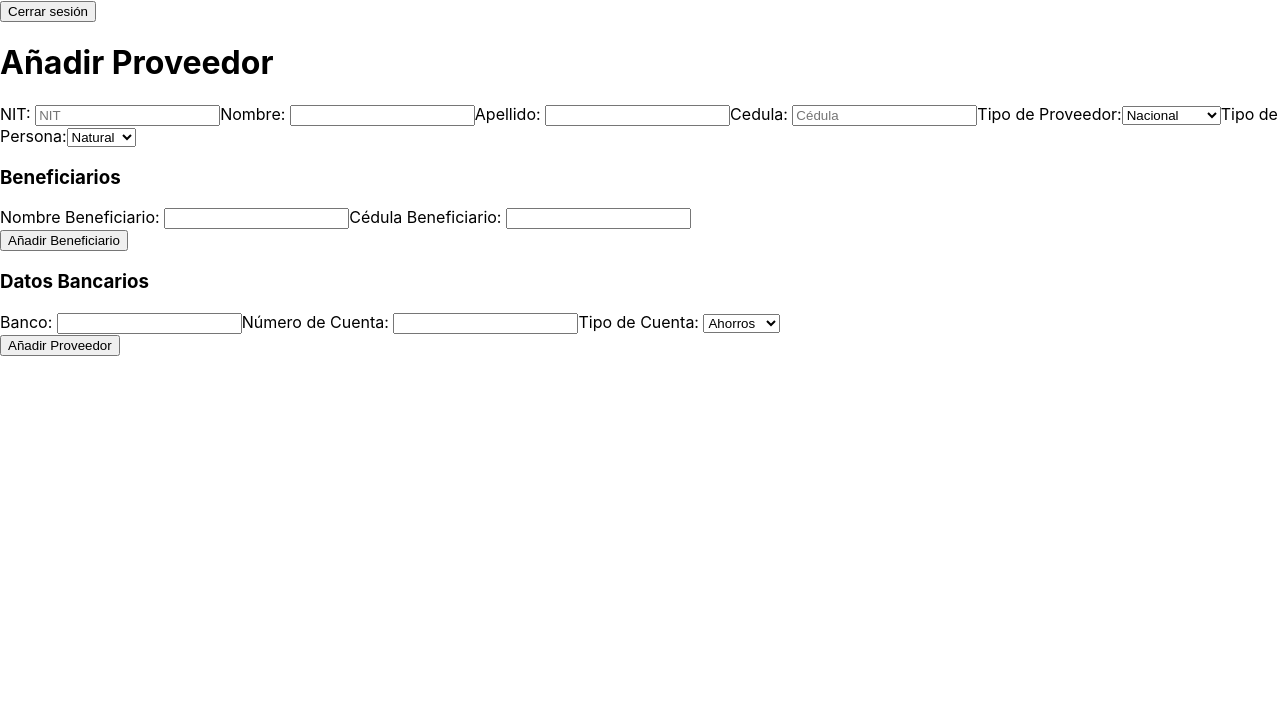
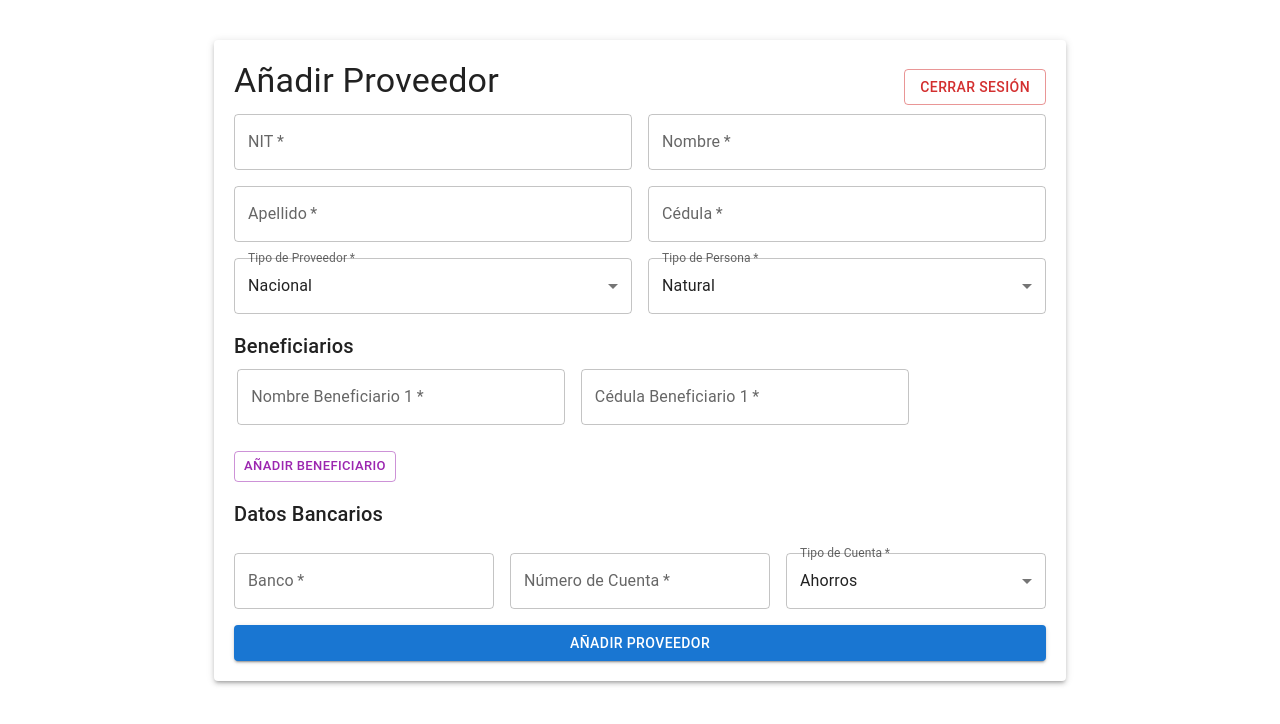
Before and after one commit to Gabenx/crud_marval, a React (Create React App) app in the folder frontend/: page /add-proveedor in a window 1280 px wide. Shown: the top 724 px of the page. Built offline with nearby package versions, Linux system fonts and the light colour scheme; sample sign-in values are in the browser's storage.

Commit message:
Añadido diseño para página de proveedores y de añadir proveedores

```diff
--- a/frontend/src/App.js
+++ b/frontend/src/App.js
@@ -49,11 +49,6 @@ function App() {
 
   return (
     <Router>
-      {authToken && (
-          <button onClick={handleLogout}>
-            Cerrar sesión
-          </button>
-        )}
       <Routes>
         {/* Ruta de login */}
         <Route
--- a/frontend/src/components/AddProveedor.js
+++ b/frontend/src/components/AddProveedor.js
@@ -1,8 +1,9 @@
 import React, { useState } from 'react';
+import { Container, TextField, Button, Typography, Paper, Grid, Select, MenuItem, InputLabel, FormControl, Box } from '@mui/material';
 import axios from 'axios';
 import { handleBeneficiarioChange, handleChange, handleDatosBancariosChange, handleAddBeneficiario, validarCampos, handleDeleteBeneficiario } from '../utils/proveedorUtils';
 
-const AddProveedor = () => {
+const AddProveedor = ({ handleLogout }) => {
   const [proveedor, setProveedor] = useState({
     nit: '',
     nombre: '',
@@ -17,7 +18,6 @@ const AddProveedor = () => {
   const [message, setMessage] = useState('');
 
   const handleSubmit = async (e) => {
-
     // Verifica si todos los campos requeridos están llenos
     if (!validarCampos(proveedor)) {
       alert("Todos los campos deben ser completados");
@@ -27,90 +27,207 @@ const AddProveedor = () => {
     try {
       await axios.post('/proveedor', proveedor);
       setMessage('Proveedor añadido exitosamente');
-      setError('')
+      setError('');
     } catch (error) {
       setError('Error al añadir el proveedor');
-      setMessage('')
+      setMessage('');
     }
   };
 
   return (
-    <div>
-      <h1>Añadir Proveedor</h1>
+    <Container maxWidth="md" sx={{ marginTop: '40px' }}>
+      <Paper elevation={3} sx={{ padding: '20px' }}>
+        <Box sx={{ display: 'flex', justifyContent: 'space-between', alignItems: 'center' }}>
+          <Typography variant="h4" gutterBottom>
+            Añadir Proveedor
+          </Typography>
+          <Button variant="outlined" color="error" onClick={handleLogout}>
+            Cerrar Sesión
+          </Button>
+        </Box>
+
+        {error && (
+          <Typography color="error" sx={{ marginBottom: '20px' }}>
+            {error}
+          </Typography>
+        )}
+        {message && (
+          <Typography color="primary" sx={{ marginBottom: '20px' }}>
+            {message}
+          </Typography>
+        )}
         <form onSubmit={handleSubmit}>
-        <label>NIT: </label>
-        <input type="text" name="nit" placeholder="NIT" value={proveedor.nit} onChange={(e) => handleChange(e, setProveedor)} />
-        <label>Nombre: </label>
-        <input type="text" name="nombre" value={proveedor.nombre} onChange={(e) => handleChange(e, setProveedor)} />
-        <label>Apellido: </label>
-        <input type="text" name="apellido" value={proveedor.apellido} onChange={(e) => handleChange(e, setProveedor)} />
-        <label>Cedula: </label>
-        <input type="text" name="cedula" placeholder="Cédula" value={proveedor.cedula} onChange={(e) => handleChange(e, setProveedor)} />
+          <Grid container spacing={2}>
+            <Grid item xs={12} sm={6}>
+              <TextField
+                label="NIT"
+                name="nit"
+                value={proveedor.nit}
+                onChange={(e) => handleChange(e, setProveedor)}
+                fullWidth
+                required
+              />
+            </Grid>
+            <Grid item xs={12} sm={6}>
+              <TextField
+                label="Nombre"
+                name="nombre"
+                value={proveedor.nombre}
+                onChange={(e) => handleChange(e, setProveedor)}
+                fullWidth
+                required
+              />
+            </Grid>
+            <Grid item xs={12} sm={6}>
+              <TextField
+                label="Apellido"
+                name="apellido"
+                value={proveedor.apellido}
+                onChange={(e) => handleChange(e, setProveedor)}
+                fullWidth
+                required
+              />
+            </Grid>
+            <Grid item xs={12} sm={6}>
+              <TextField
+                label="Cédula"
+                name="cedula"
+                value={proveedor.cedula}
+                onChange={(e) => handleChange(e, setProveedor)}
+                fullWidth
+                required
+              />
+            </Grid>
 
-        {/* Tipo de Proveedor (Lista de opciones) */}
-        <label>Tipo de Proveedor:</label>
-        <select name="tipo_proveedor" value={proveedor.tipo_proveedor} onChange={(e) => handleChange(e, setProveedor)}>
-          <option value="Nacional">Nacional</option>
-          <option value="Internacional">Internacional</option>
-        </select>
+            {/* Tipo de Proveedor */}
+            <Grid item xs={12} sm={6}>
+              <FormControl fullWidth required>
+                <InputLabel>Tipo de Proveedor</InputLabel>
+                <Select
+                  name="tipo_proveedor"
+                  value={proveedor.tipo_proveedor}
+                  onChange={(e) => handleChange(e, setProveedor)}
+                >
+                  <MenuItem value="Nacional">Nacional</MenuItem>
+                  <MenuItem value="Internacional">Internacional</MenuItem>
+                </Select>
+              </FormControl>
+            </Grid>
 
-        {/* Tipo de Persona (Lista de opciones) */}
-        <label>Tipo de Persona:</label>
-        <select name="tipo_persona" value={proveedor.tipo_persona} onChange={(e) => handleChange(e, setProveedor)}>
-          <option value="Natural">Natural</option>
-          <option value="Jurídica">Jurídica</option>
-        </select>
+            {/* Tipo de Persona */}
+            <Grid item xs={12} sm={6}>
+              <FormControl fullWidth required>
+                <InputLabel>Tipo de Persona</InputLabel>
+                <Select
+                  name="tipo_persona"
+                  value={proveedor.tipo_persona}
+                  onChange={(e) => handleChange(e, setProveedor)}
+                >
+                  <MenuItem value="Natural">Natural</MenuItem>
+                  <MenuItem value="Jurídica">Jurídica</MenuItem>
+                </Select>
+              </FormControl>
+            </Grid>
 
-        {/* Beneficiarios (Lista de objetos) */}
-        <h3>Beneficiarios</h3>
-        {proveedor.beneficiarios && proveedor.beneficiarios.map((beneficiario, index) => (
-          <div key={index}>
-            <label>Nombre Beneficiario: </label>
-            <input
-              type="text"
+            {/* Beneficiarios */}
+            <Grid item xs={12}>
+              <Typography variant="h6" gutterBottom>
+                Beneficiarios
+              </Typography>
+            </Grid>
+            {proveedor.beneficiarios.map((beneficiario, index) => (
+              <Grid container spacing={2} key={index} sx={{ marginBottom: '10px', ml:0.4 }}>
+                <Grid item xs={12} sm={5}>
+                  <TextField
+                    label={`Nombre Beneficiario ${index + 1}`}
                     value={beneficiario.nombre}
                     onChange={(e) => handleBeneficiarioChange(index, 'nombre', e.target.value, proveedor.beneficiarios, setProveedor)}
+                    fullWidth
+                    required
                   />
-            <label>Cédula Beneficiario: </label>
-            <input
-              type="text"
+                </Grid>
+                <Grid item xs={12} sm={5}>
+                  <TextField
+                    label={`Cédula Beneficiario ${index + 1}`}
                     value={beneficiario.cedula}
                     onChange={(e) => handleBeneficiarioChange(index, 'cedula', e.target.value, proveedor.beneficiarios, setProveedor)}
+                    fullWidth
+                    required
                   />
+                </Grid>
+                <Grid item xs={12} sm={2}>
                   {proveedor.beneficiarios.length > 1 && (
-              <button type="button" onClick={() => handleDeleteBeneficiario(setProveedor, proveedor, index)}>Eliminar Beneficiario</button>
+                    <Button
+                      variant="outlined"
+                      color="error"
+                      onClick={() => handleDeleteBeneficiario(setProveedor, proveedor, index)}
+                      fullWidth
+                    >
+                      Eliminar
+                    </Button>
                   )}
-          </div>
+                </Grid>
+              </Grid>
+            ))}
+            <Grid item xs={12}>
+              <Button
+                variant="outlined"
+                color="secondary"
+                onClick={() => handleAddBeneficiario(setProveedor, proveedor)}
+                size="small"
+              >
+                Añadir Beneficiario
+              </Button>
+            </Grid>
 
-        ))}
-        <button type="button" onClick={() => handleAddBeneficiario(setProveedor, proveedor)}>Añadir Beneficiario</button>
-
-        {/* Datos Bancarios (Objeto JSON) */}
-        <h3>Datos Bancarios</h3>
-        {proveedor.datos_bancarios && (
-          <div>
-            <label>Banco: </label>
-            <input
-              type="text"
+            {/* Datos Bancarios */}
+            <Grid item xs={12}>
+              <Typography variant="h6" gutterBottom>
+                Datos Bancarios
+              </Typography>
+            </Grid>
+            <Grid item xs={12} sm={4}>
+              <TextField
+                label="Banco"
                 value={proveedor.datos_bancarios.banco}
                 onChange={(e) => handleDatosBancariosChange('banco', e.target.value, setProveedor)}
+                fullWidth
+                required
               />
-            <label>Número de Cuenta: </label>
-            <input
-              type="text"
+            </Grid>
+            <Grid item xs={12} sm={4}>
+              <TextField
+                label="Número de Cuenta"
                 value={proveedor.datos_bancarios.cuenta}
                 onChange={(e) => handleDatosBancariosChange('cuenta', e.target.value, setProveedor)}
+                fullWidth
+                required
               />
-            <label>Tipo de Cuenta: </label>
-            <select name="tipo_cuenta" value={proveedor.datos_bancarios.tipo_cuenta} onChange={(e) => handleDatosBancariosChange('tipo_cuenta', e.target.value, setProveedor)}>
-              <option value="Ahorros">Ahorros</option>
-              <option value="Corriente">Corriente</option>
-            </select>
-          </div>
-        )}
-        <button type="submit">Añadir Proveedor</button>
+            </Grid>
+            <Grid item xs={12} sm={4}>
+              <FormControl fullWidth required>
+                <InputLabel>Tipo de Cuenta</InputLabel>
+                <Select
+                  name="tipo_cuenta"
+                  value={proveedor.datos_bancarios.tipo_cuenta}
+                  onChange={(e) => handleDatosBancariosChange('tipo_cuenta', e.target.value, setProveedor)}
+                >
+                  <MenuItem value="Ahorros">Ahorros</MenuItem>
+                  <MenuItem value="Corriente">Corriente</MenuItem>
+                </Select>
+              </FormControl>
+            </Grid>
+
+            {/* Botón para añadir proveedor */}
+            <Grid item xs={12}>
+              <Button type="submit" variant="contained" color="primary" fullWidth>
+                Añadir Proveedor
+              </Button>
+            </Grid>
+          </Grid>
         </form>
-    </div>
+      </Paper>
+    </Container>
   );
 };
 
--- a/frontend/src/components/Proveedores.js
+++ b/frontend/src/components/Proveedores.js
@@ -1,21 +1,108 @@
-import React from 'react';
-import { useNavigate } from 'react-router-dom';
+import React, { useState, useEffect } from 'react';
+import { Container, Paper, Typography, Button, Table, TableBody, TableCell, TableContainer, TableHead, TableRow, Box } from '@mui/material';
+import axios from 'axios';
 
-const Proveedores = () => {
-  const navigate = useNavigate();
+const Proveedores = ({ authToken, handleLogout }) => {
+  const [proveedores, setProveedores] = useState([]);
+  const [error, setError] = useState('');
+
+  useEffect(() => {
+    const fetchProveedores = async () => {
+      try {
+        const response = await axios.get('/proveedores', {
+          headers: {
+            Authorization: `Bearer ${authToken}`,
+          },
+        });
+        setProveedores(response.data);
+      } catch (error) {
+        setError('Error al cargar los proveedores');
+      }
+    };
+
+    fetchProveedores();
+  }, [authToken]);
 
   return (
-    <div>
-      <h1>Gestión de Proveedores</h1>
+    <Container maxWidth="lg" sx={{ marginTop: '40px' }}>
+      <Paper elevation={3} sx={{ padding: '20px' }}>
+        <Box display="flex" justifyContent="space-between" alignItems="center" mb={2}>
+          <Typography variant="h4" gutterBottom>
+            Lista de Proveedores
+          </Typography>
+          <Button variant="outlined" color="error" onClick={handleLogout}>
+            Cerrar Sesión
+          </Button>
+        </Box>
 
-      <button onClick={() => navigate('/add-proveedor')}>
-        Añadir Proveedor
-      </button>
+        {error && (
+          <Typography color="error" sx={{ marginBottom: '20px' }}>
+            {error}
+          </Typography>
+        )}
 
-      <button onClick={() => navigate('/view-proveedor')}>
-        Ver, Modificar o Eliminar Proveedor
-      </button>
-    </div>
+        <TableContainer component={Paper}>
+          <Table>
+            <TableHead>
+              <TableRow>
+                <TableCell>NIT</TableCell>
+                <TableCell>Nombre</TableCell>
+                <TableCell>Apellido</TableCell>
+                <TableCell>Cédula</TableCell>
+                <TableCell>Tipo de Proveedor</TableCell>
+                <TableCell>Tipo de Persona</TableCell>
+                <TableCell>Acciones</TableCell>
+              </TableRow>
+            </TableHead>
+            <TableBody>
+              {proveedores.map((proveedor) => (
+                <TableRow key={proveedor.nit}>
+                  <TableCell>{proveedor.nit}</TableCell>
+                  <TableCell>{proveedor.nombre}</TableCell>
+                  <TableCell>{proveedor.apellido}</TableCell>
+                  <TableCell>{proveedor.cedula}</TableCell>
+                  <TableCell>{proveedor.tipo_proveedor}</TableCell>
+                  <TableCell>{proveedor.tipo_persona}</TableCell>
+                  <TableCell>
+                    <Button
+                      variant="contained"
+                      color="primary"
+                      sx={{ marginRight: 1 }}
+                      onClick={() => {
+                        window.location.href = `/view-proveedor?id=${proveedor.nit}`;
+                      }}
+                    >
+                      Ver/Modificar
+                    </Button>
+                    <Button
+                      variant="contained"
+                      color="error"
+                      onClick={() => {
+                        // Función para eliminar proveedor
+                      }}
+                    >
+                      Eliminar
+                    </Button>
+                  </TableCell>
+                </TableRow>
+              ))}
+            </TableBody>
+          </Table>
+        </TableContainer>
+
+        <Box display="flex" justifyContent="center" mt={3}>
+          <Button
+            variant="contained"
+            color="secondary"
+            onClick={() => {
+              window.location.href = '/add-proveedor';
+            }}
+          >
+            Añadir Proveedor
+          </Button>
+        </Box>
+      </Paper>
+    </Container>
   );
 };
 
```
Lines whose indentation alone changed are shown as unchanged.
